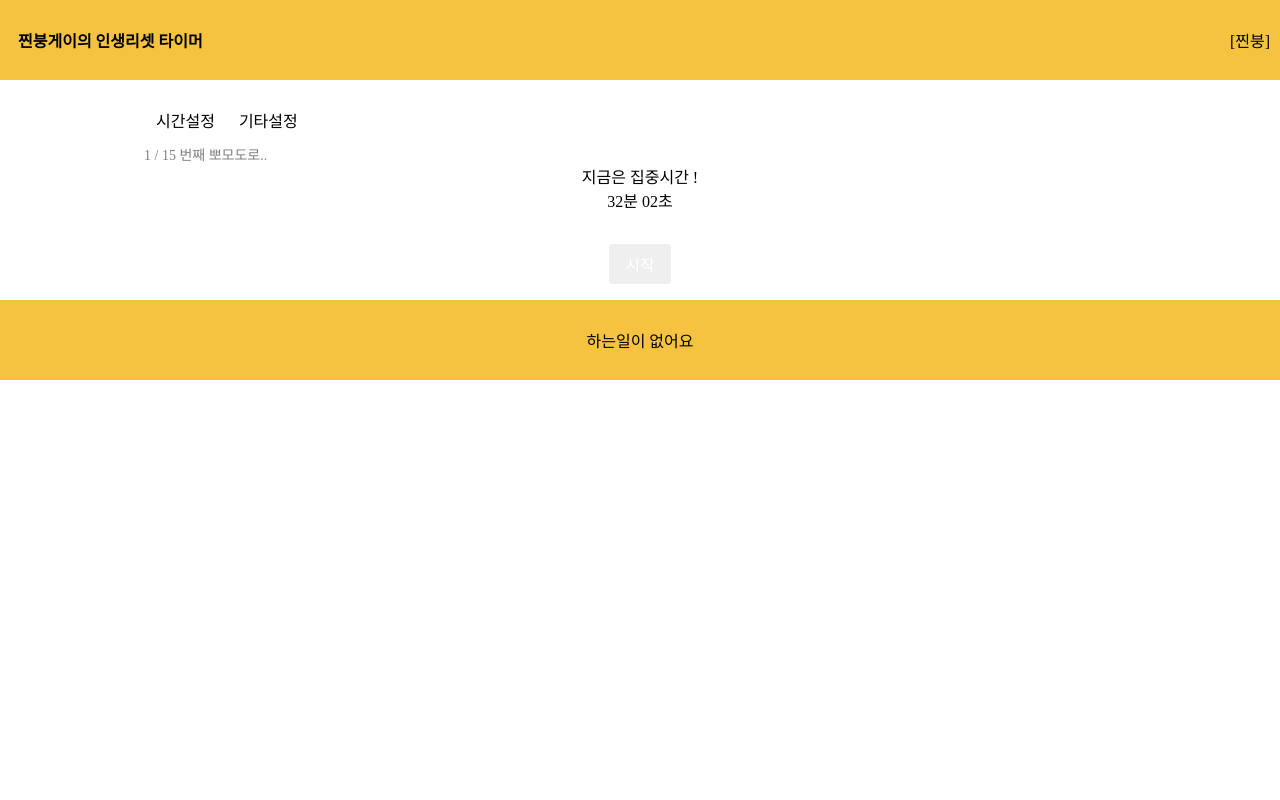
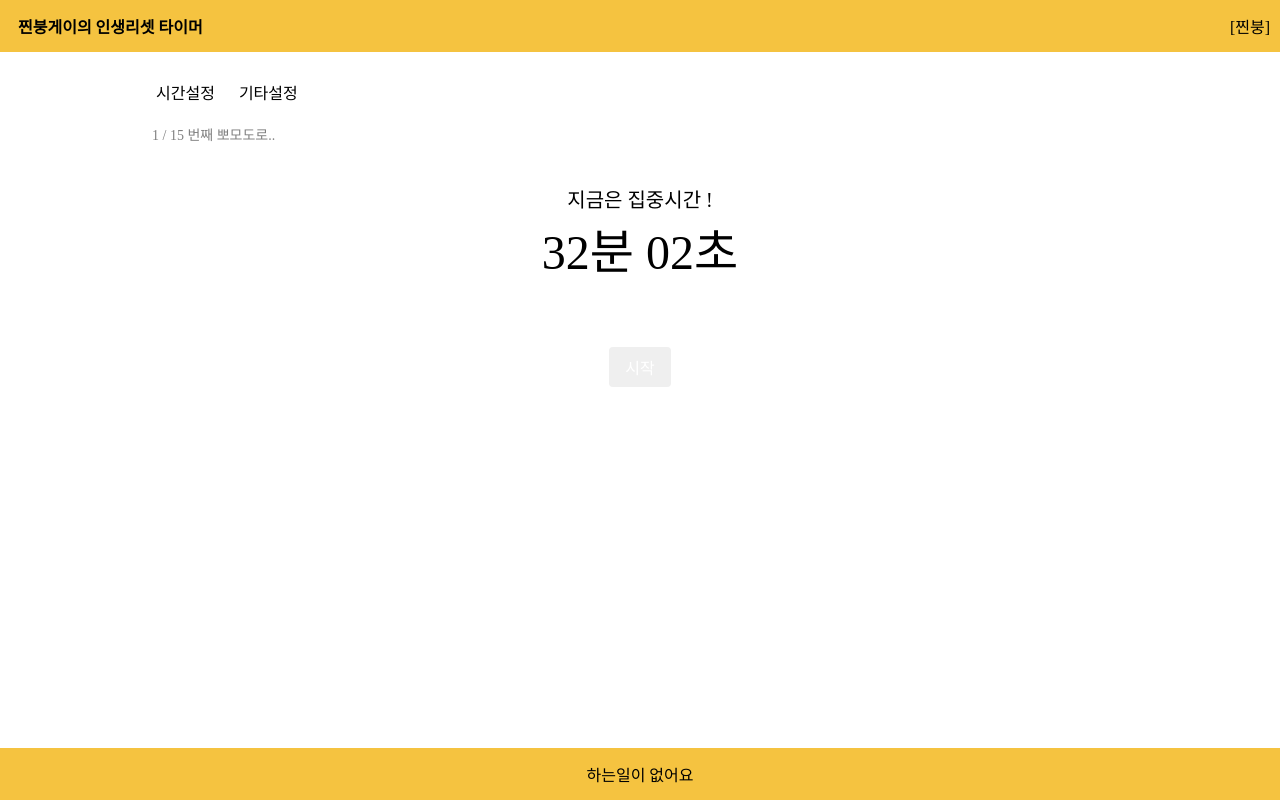
Before and after one commit to extracold1209/ppomodoro-timer, a React app: page / in a window 1280 px wide. Built offline with nearby package versions, Linux system fonts and the light colour scheme; a web font is replaced by a local one.

Commit message:
[feature] 타이머 CSS 수정

```diff
--- a/src/components/layouts/Footer.tsx
+++ b/src/components/layouts/Footer.tsx
@@ -3,7 +3,10 @@ import {Flex} from 'rebass';
 import styled from '@emotion/styled';
 
 const FooterFlexContainer = styled(Flex)`
-    height: 10vh;
+    width: 100%;
+    bottom: 0;
+    position: fixed;
+    height: 52px;
     background-color: rgb(245, 195, 64);
     padding: 1rem;
     margin-top: 1rem;
--- a/src/components/layouts/Header.tsx
+++ b/src/components/layouts/Header.tsx
@@ -6,7 +6,7 @@ const HeaderFlexContainer = styled(Flex)`
     background-color: rgb(245, 195, 64);
     align-items: center;
     margin-bottom: 1rem;
-    height: 10vh;
+    height: 52px;
     padding: 0 10px;
 `;
 
--- a/src/components/layouts/TimerSection.tsx
+++ b/src/components/layouts/TimerSection.tsx
@@ -5,20 +5,26 @@ const TimerSection: React.FC = () => {
     return (
         <Card>
             <Box
+                padding={2}
                 color={'grey'}
                 fontSize={1}
             >
                 1 / 15 번째 뽀모도로..
             </Box>
             <Flex
+                padding={4}
                 justifyContent={'center'}
                 alignItems={'center'}
                 flexDirection={'column'}
             >
-                <Flex>
+                <Flex
+                    fontSize={3}
+                >
                     지금은 집중시간 !
                 </Flex>
-                <Flex>
+                <Flex
+                    fontSize={6}
+                >
                     32분 02초
                 </Flex>
             </Flex>
```
Also changed, not shown: 1 other file (tests, documents, lock files or other folders).
